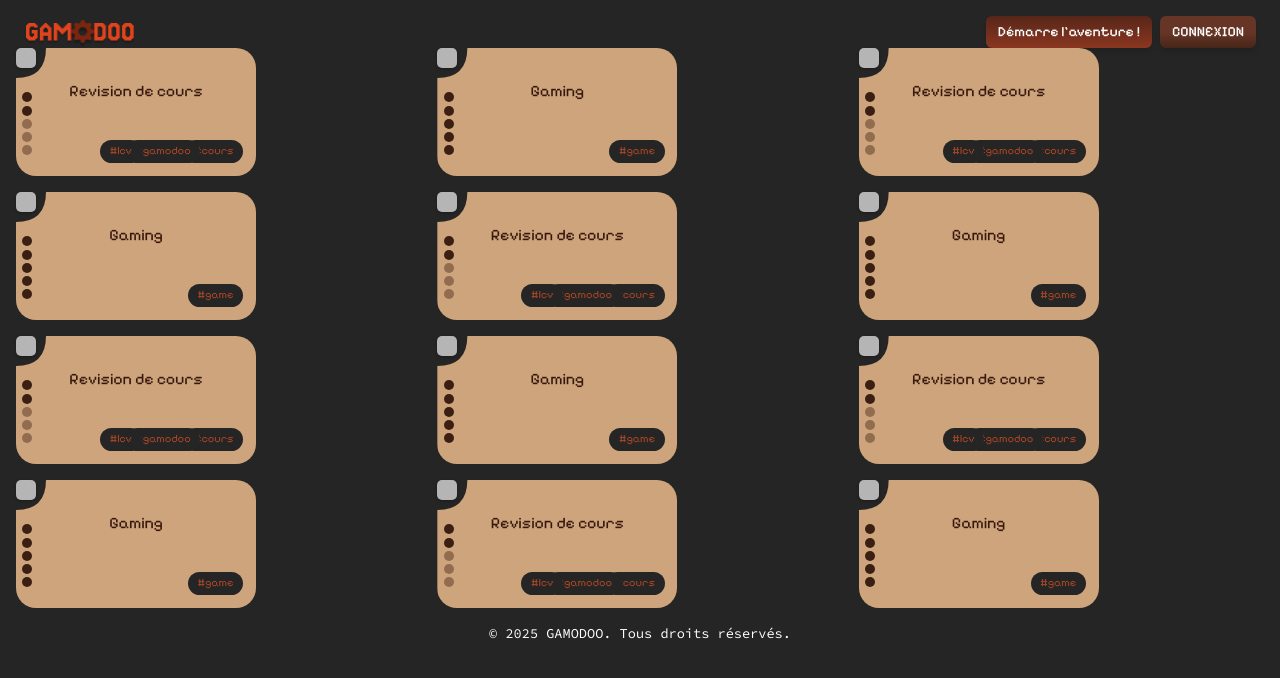
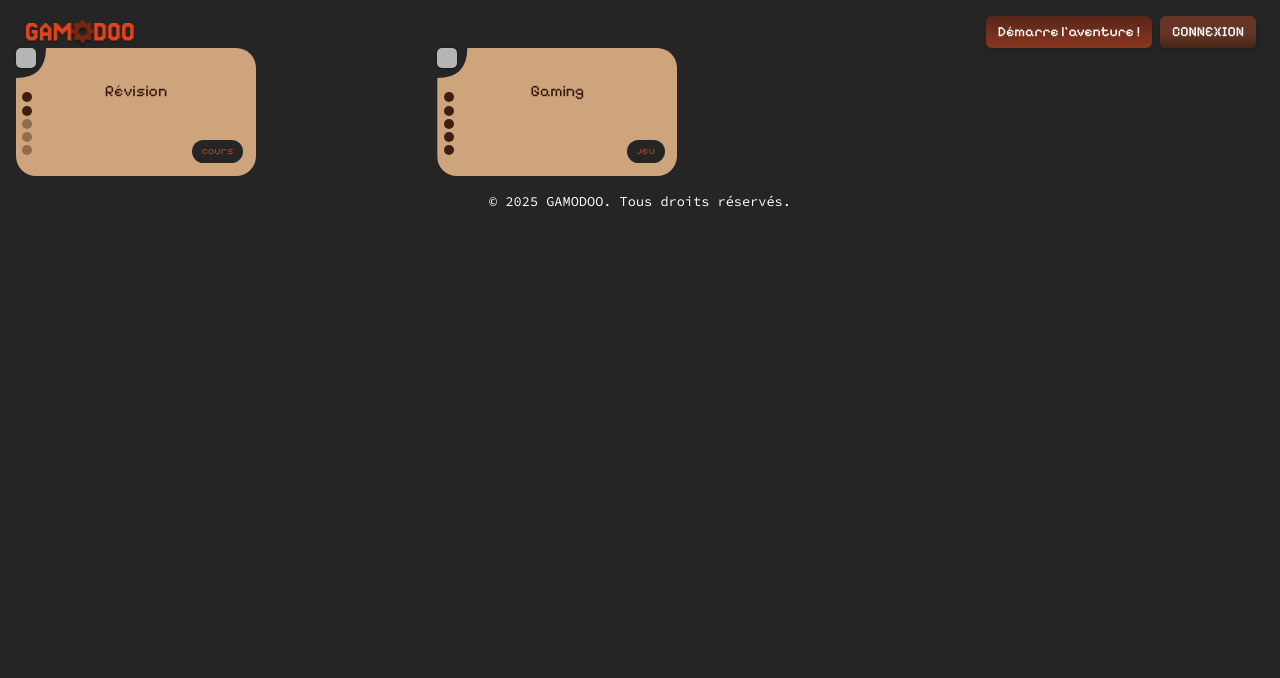
Before and after one commit to Wildyax/gamodoo-front, a Next.js app: page /dashboard in a window 1280 px wide. Shown: the top 678 px of the page. Built offline with nearby package versions, Linux system fonts and the light colour scheme; a web font is replaced by a local one.

Commit message:
feat: introduce models for Task and add checked change for task

```diff
--- a/app/dashboard/page.tsx
+++ b/app/dashboard/page.tsx
@@ -1,21 +1,35 @@
+'use client';
+import {useState} from 'react';
 import TaskContainer from "@/components/TaskContainer/TaskContainer";
+import { TaskData } from '@/models/Task';
 
 export default function DashBoard() {
+    const [tasks, setTasks] = useState<TaskData[]>([
+        { id: 1, label: "Révision", level: 2, description: "...", tags: ["cours"], checked: false, createdAt: new Date()},
+        { id: 2, label: "Gaming", level: 5, description: "...", tags: ["jeu"], checked: false, createdAt: new Date() }
+    ]);
+
+    const handleCheckedTask = (taskId: number) => {
+        setTasks(prevTasks =>
+            prevTasks.map(task => {
+                if (task.id === taskId) {
+                    return { ...task, checked: !task.checked };
+                }
+                return task;
+            })
+        )
+    }
+
     return (
         <>
         <div className="grid grid-cols-3 gap-4">
-            <TaskContainer level={2} taskLabel="Revision de cours" tagList={["#cours", "#gamodoo", "#lcv"]}/>
-            <TaskContainer level={5} taskLabel="Gaming" tagList={["#game"]}/>
-            <TaskContainer level={2} taskLabel="Revision de cours" tagList={["#cours", "#gamodoo", "#lcv"]}/>
-            <TaskContainer level={5} taskLabel="Gaming" tagList={["#game"]}/>
-            <TaskContainer level={2} taskLabel="Revision de cours" tagList={["#cours", "#gamodoo", "#lcv"]}/>
-            <TaskContainer level={5} taskLabel="Gaming" tagList={["#game"]}/>
-            <TaskContainer level={2} taskLabel="Revision de cours" tagList={["#cours", "#gamodoo", "#lcv"]}/>
-            <TaskContainer level={5} taskLabel="Gaming" tagList={["#game"]}/>
-            <TaskContainer level={2} taskLabel="Revision de cours" tagList={["#cours", "#gamodoo", "#lcv"]}/>
-            <TaskContainer level={5} taskLabel="Gaming" tagList={["#game"]}/>
-            <TaskContainer level={2} taskLabel="Revision de cours" tagList={["#cours", "#gamodoo", "#lcv"]}/>
-            <TaskContainer level={5} taskLabel="Gaming" tagList={["#game"]}/>
+            {tasks.map(task => (
+                <TaskContainer
+                    key= {task.id}
+                    task={task}
+                    onChange={handleCheckedTask}
+                />
+            ))}
         </div>
 
         </>
--- a/components/TaskContainer/TaskContainer.js
+++ b/components/TaskContainer/TaskContainer.tsx
@@ -1,13 +1,20 @@
 "use client";
 import {useState} from 'react';
 import styles from "./TaskContainer.module.css";
+import { TaskData } from '@/models/Task';
 const LEVEL_COUNT = 5;
 
-export default function TaskContainer({ taskLabel = "default", level = 1, tagList = ["tag", "tag1"]}) {
-    const [isChecked, setIsChecked] = useState(false);
+interface TaskContainerProps {
+    task: TaskData;
+    onChange?: (taskId: number) => void;
+}
+
+export default function TaskContainer({task, onChange}: TaskContainerProps) {
+    const [isChecked, setIsChecked] = useState(task.checked);
 
     const handleChecked = () => {
         setIsChecked(!isChecked);
+        onChange?.(task.id);
     }
 
     return (
@@ -23,13 +30,13 @@ export default function TaskContainer({ taskLabel = "default", level = 1, tagLis
                     {Array.from({ length: LEVEL_COUNT }, (_, i) => (
                         <span
                             key={i}
-                            className={i > level-1 ? styles.dotActive : styles.dotInactive}
+                            className={i > task.level-1 ? styles.dotActive : styles.dotInactive}
                         ></span>
                     ))}
                 </div>
-                <div className={styles.text}>{taskLabel}</div>
+                <div className={styles.text}>{task.label}</div>
                 <div className={styles.tagContainer}>
-                    {tagList.map((tag, i) => (
+                    {task.tags.map((tag, i) => (
                         <span key={i} className={styles.tag}>{tag}</span>
                     ))}
                 </div>
--- /dev/null
+++ b/models/Task.ts
@@ -0,0 +1,9 @@
+export interface TaskData {
+    id: number;
+    label: string;
+    level: number;
+    description: string;
+    tags: string[];
+    checked: boolean;
+    createdAt: Date;
+}
```
Also changed, not shown: models/User.ts (added).
